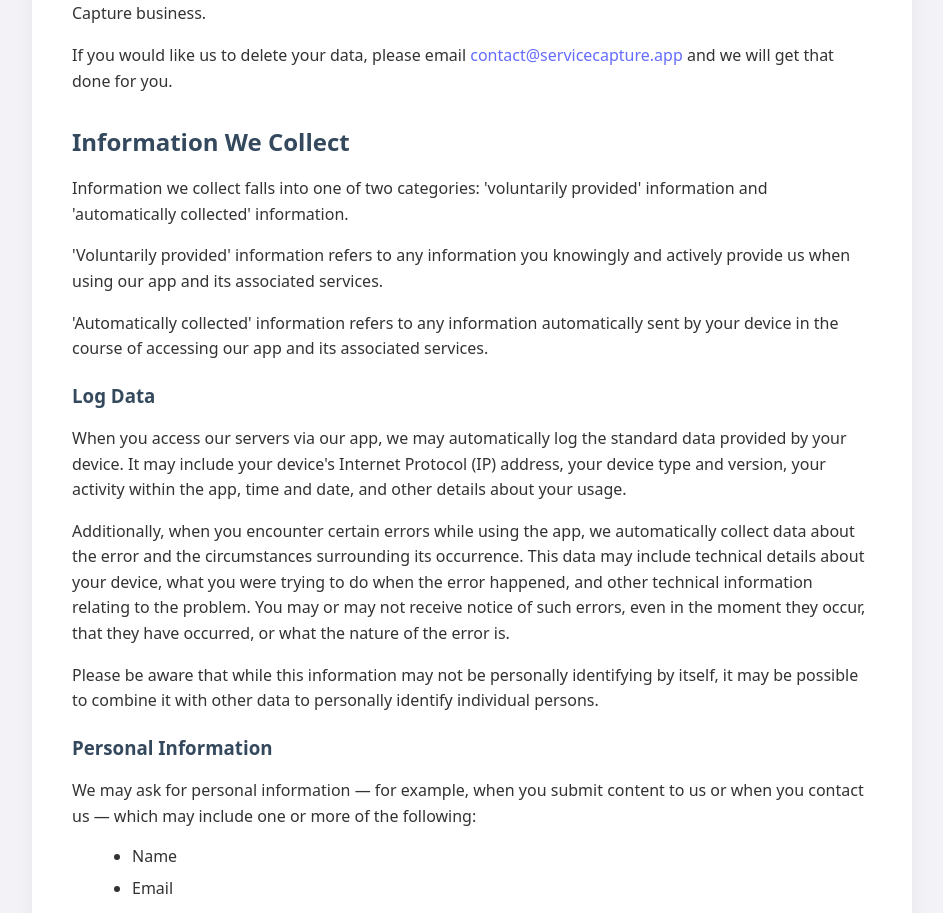
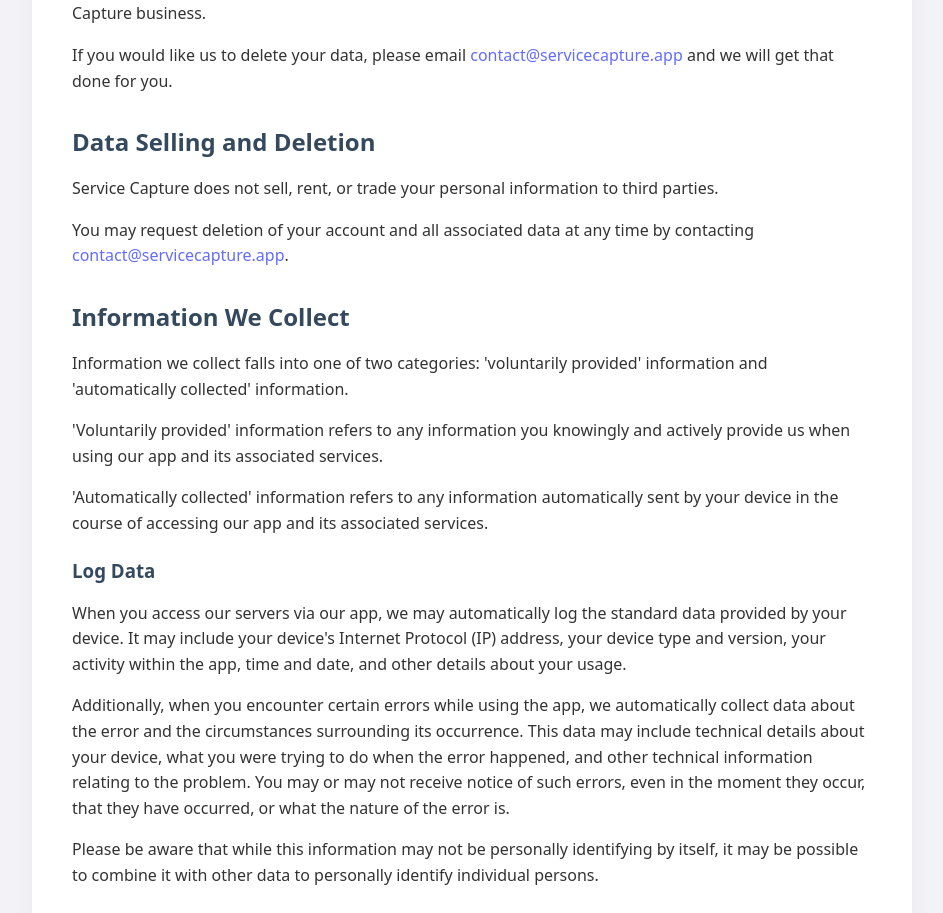
Before and after one commit to dvdjms/servicecapture-site, a React (Vite) app: page /privacy in a window 1280 px wide. Shown: the part 1162-2075 px from the top of the page, without its empty margins (168-1111 px from the left). Built offline with nearby package versions, Linux system fonts and the light colour scheme.

Commit message:
404 route

```diff
--- a/src/pages/Privacy.tsx
+++ b/src/pages/Privacy.tsx
@@ -1,5 +1,3 @@
-
-
 import React, { useEffect, useState } from 'react';
 import styled from 'styled-components';
 import Navbar from '../components/NavBar';
@@ -65,6 +63,14 @@
                     </Text>
                     <Text>
                         If you would like us to delete your data, please email <a href="mailto:contact@servicecapture.app">contact@servicecapture.app</a> and we will get that done for you.
+                    </Text>
+
+                    <Subtitle>Data Selling and Deletion</Subtitle>
+                    <Text>
+                        Service Capture does not sell, rent, or trade your personal information to third parties.
+                    </Text>
+                    <Text>
+                        You may request deletion of your account and all associated data at any time by contacting <a href="mailto:contact@servicecapture.app">contact@servicecapture.app</a>.
                     </Text>
 
                     <Subtitle>Information We Collect</Subtitle>
```
Also changed, not shown: 404.html (added, +9 -0 lines), public/404.html (added, +8 -0 lines).
